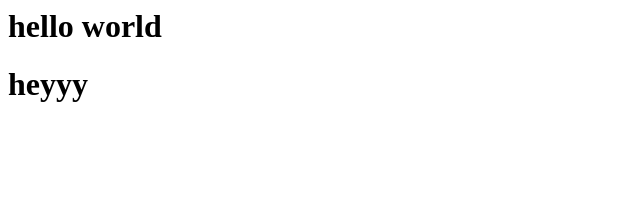
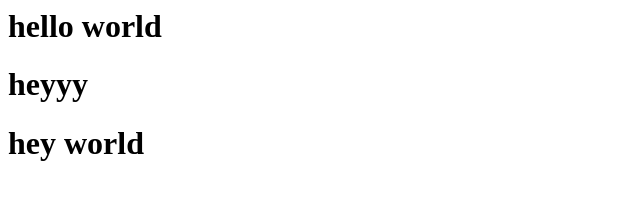
Before and after one commit to shatrujeetsingh123/localrepogithub, a plain HTML site: page index.html in a window 1280 px wide. Shown: the whole page, without its empty margins (0-640 px from the left). Drawn offline with Linux system fonts and the light colour scheme.

Commit message:
added hey

```diff
--- a/index.html
+++ b/index.html
@@ -1,2 +1,3 @@
 <h1>hello world</h1>
 <h1>heyyy</h1>
+<h1>hey world</h1>
```
